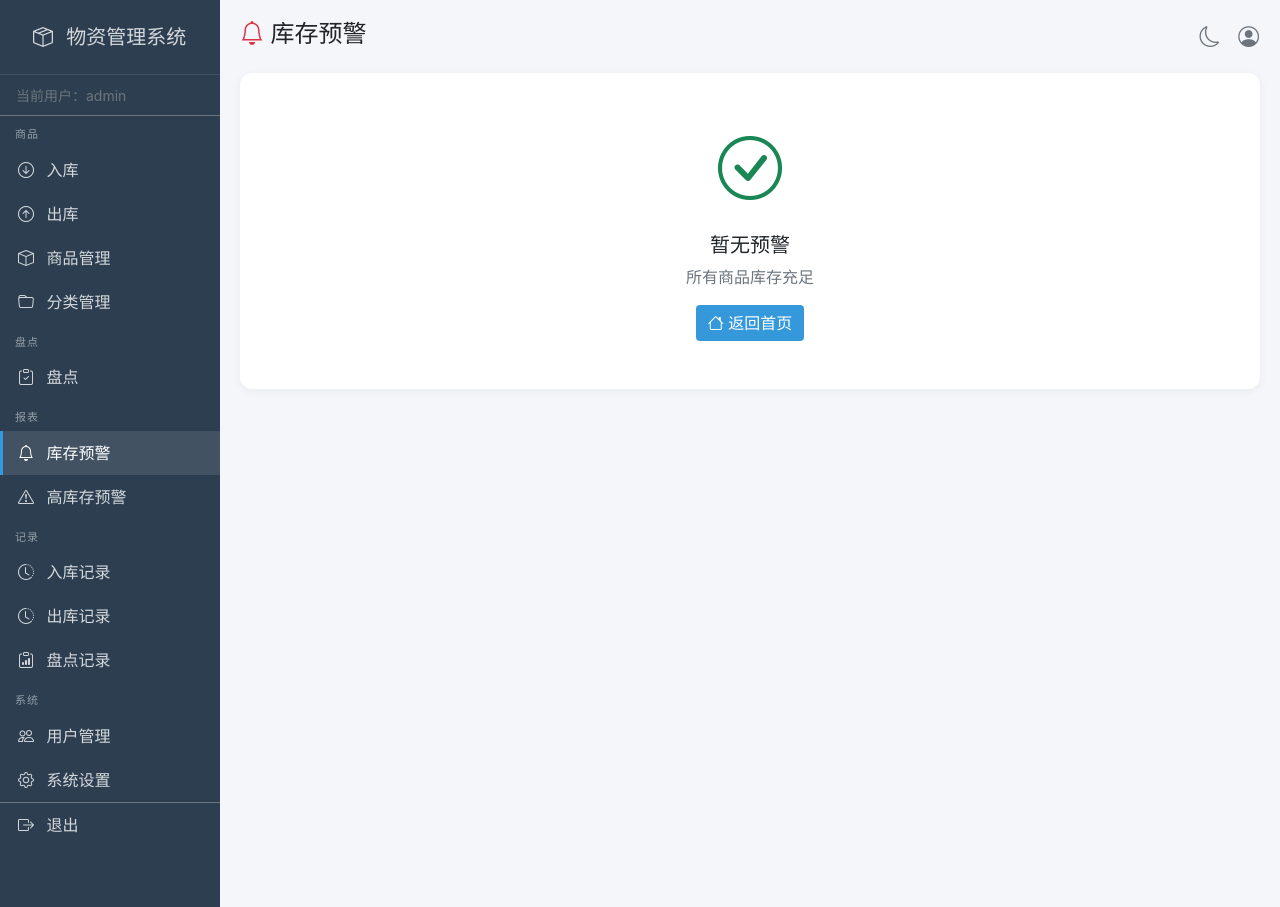
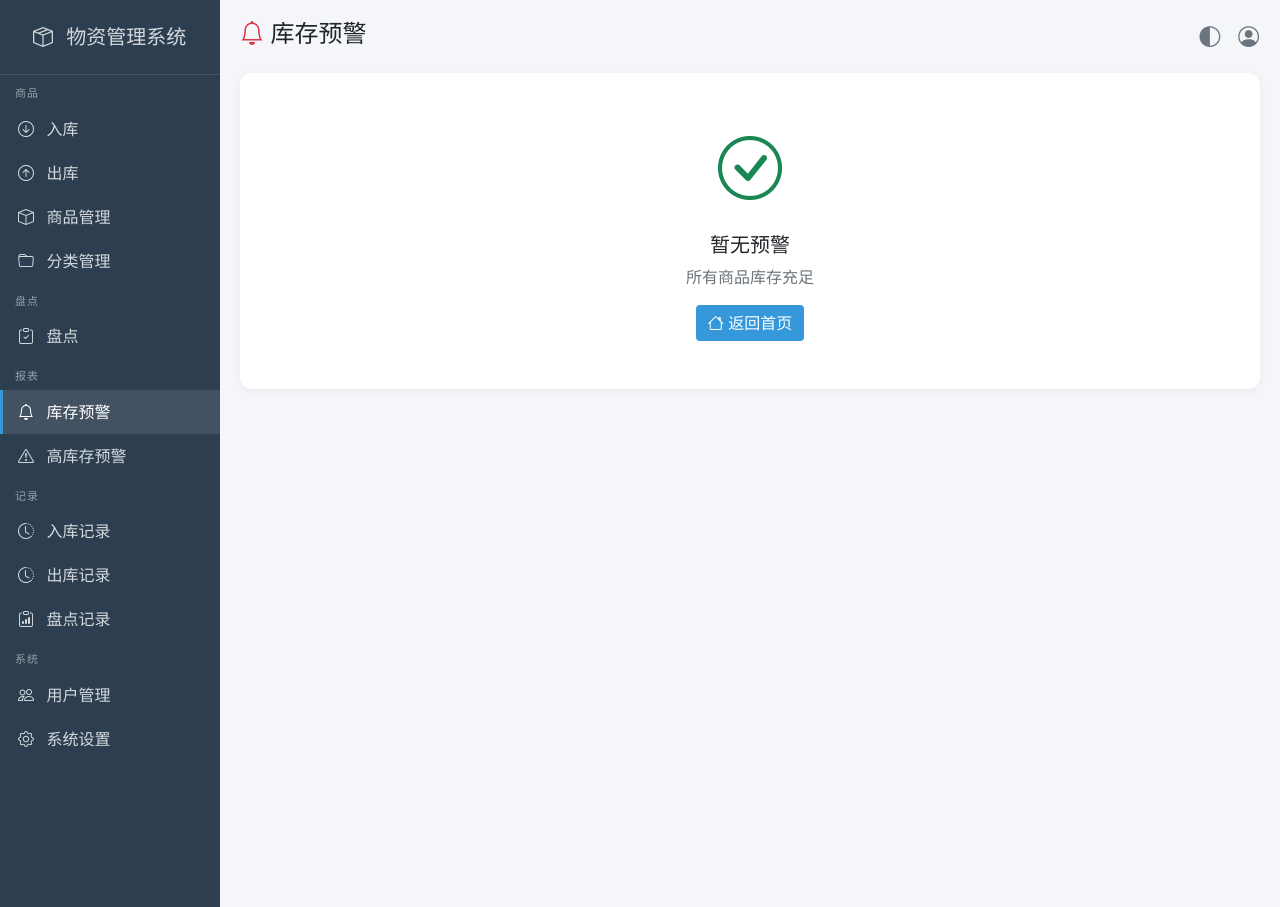
Before and after one commit to srockci/inventory-system, a Flask app: page /alerts in a window 1280 px wide. Run offline with Flask 3, Linux system fonts and the light colour scheme; the visitor is signed in with stand-in values (Sample User, id 1); data that the repository does not hold is empty.

Commit message:
feat: 侧边栏精简 + 日夜模式支持跟随系统
- 移除侧边栏"当前用户"提示
- 移除侧边栏"退出登录"（已移到右上角菜单）
- 日夜模式增加三种选项：日间/夜间/跟随系统
- 跟随系统模式自动响应系统主题变化

```diff
--- a/templates/base.html
+++ b/templates/base.html
@@ -292,9 +292,7 @@
             </button>
         </div>
 
-        <div class="sidebar-user px-3 py-2 border-bottom border-secondary">
-            <small class="text-muted">当前用户：{{ session.username }}</small>
-        </div>
+
 
         <!-- 商品 -->
         <div class="menu-category">商品</div>
@@ -348,12 +346,6 @@
             <i class="bi bi-gear"></i> 系统设置
         </a>
         {% endif %}
-
-        <div class="mt-auto border-top border-secondary">
-            <a href="{{ url_for('logout') }}">
-                <i class="bi bi-box-arrow-right"></i> 退出
-            </a>
-        </div>
     </nav>
 
     <!-- 主内容 -->
@@ -362,9 +354,22 @@
         <div class="position-fixed top-0 end-0 p-3" style="z-index: 1030;">
             <div class="d-flex gap-2 align-items-center">
                 <!-- 日夜切换 -->
-                <button class="btn btn-link text-muted p-1" id="theme-toggle" title="切换主题">
-                    <i class="bi bi-moon" id="theme-icon" style="font-size: 1.3rem;"></i>
-                </button>
+                <div class="dropdown">
+                    <button class="btn btn-link text-muted p-1" data-bs-toggle="dropdown" title="切换主题" id="theme-btn">
+                        <i class="bi bi-circle-half" id="theme-icon" style="font-size: 1.3rem;"></i>
+                    </button>
+                    <ul class="dropdown-menu dropdown-menu-end">
+                        <li><a class="dropdown-item" href="#" onclick="setTheme('light'); return false;">
+                            <i class="bi bi-sun me-2"></i>日间模式
+                        </a></li>
+                        <li><a class="dropdown-item" href="#" onclick="setTheme('dark'); return false;">
+                            <i class="bi bi-moon me-2"></i>夜间模式
+                        </a></li>
+                        <li><a class="dropdown-item" href="#" onclick="setTheme('system'); return false;">
+                            <i class="bi bi-circle-half me-2"></i>跟随系统
+                        </a></li>
+                    </ul>
+                </div>
                 <!-- 用户菜单 -->
                 <div class="dropdown">
                     <button class="btn btn-link text-muted p-1" data-bs-toggle="dropdown" title="菜单">
@@ -421,35 +426,54 @@
     }
 
     // 日夜模式切换
-    const themeToggle = document.getElementById('theme-toggle');
     const themeIcon = document.getElementById('theme-icon');
 
-    // 从localStorage读取主题
     function getTheme() {
-        return localStorage.getItem('theme') || 'light';
+        return localStorage.getItem('theme') || 'system';
+    }
+
+    function applyTheme(theme) {
+        let isDark = false;
+
+        if (theme === 'dark') {
+            isDark = true;
+        } else if (theme === 'light') {
+            isDark = false;
+        } else {
+            // 跟随系统
+            isDark = window.matchMedia('(prefers-color-scheme: dark)').matches;
+        }
+
+        if (isDark) {
+            document.body.classList.add('dark-mode');
+        } else {
+            document.body.classList.remove('dark-mode');
+        }
+
+        // 更新图标
+        if (theme === 'system') {
+            themeIcon.className = 'bi bi-circle-half';
+        } else if (isDark) {
+            themeIcon.className = 'bi bi-moon';
+        } else {
+            themeIcon.className = 'bi bi-sun';
+        }
     }
 
     function setTheme(theme) {
-        if (theme === 'dark') {
-            document.body.classList.add('dark-mode');
-            themeIcon.className = 'bi bi-sun';
-        } else {
-            document.body.classList.remove('dark-mode');
-            themeIcon.className = 'bi bi-moon';
-        }
         localStorage.setItem('theme', theme);
+        applyTheme(theme);
     }
 
     // 初始化主题
-    setTheme(getTheme());
+    applyTheme(getTheme());
 
-    // 切换主题
-    if (themeToggle) {
-        themeToggle.addEventListener('click', () => {
-            const current = getTheme();
-            setTheme(current === 'light' ? 'dark' : 'light');
-        });
-    }
+    // 监听系统主题变化
+    window.matchMedia('(prefers-color-scheme: dark)').addEventListener('change', () => {
+        if (getTheme() === 'system') {
+            applyTheme('system');
+        }
+    });
     </script>
     {% block extra_js %}{% endblock %}
 </body>
```
Also changed, not shown: templates/login.html (+27 -4 lines).
